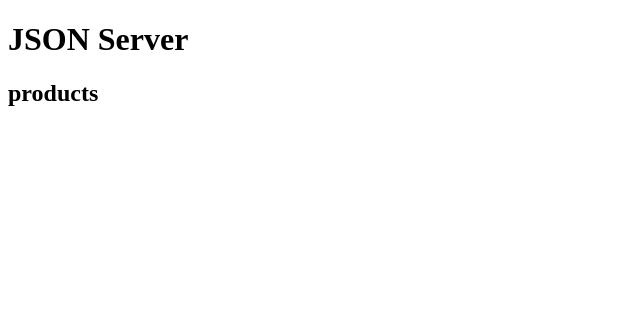
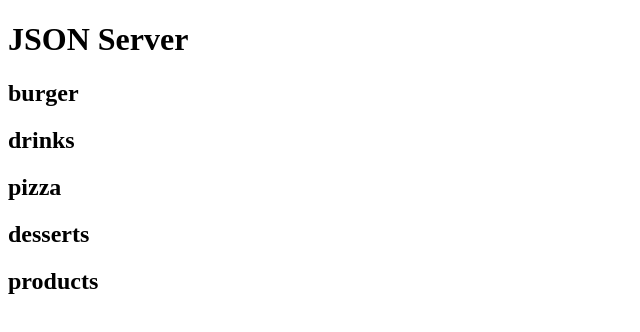
Before and after one commit to mertora/mk-json-server, a website: page public/index.html in a window 1280 px wide. Shown: the whole page, without its empty margins (0-640 px from the left). Drawn offline with Linux system fonts and the light colour scheme.

Commit message:
Version 1.0

```diff
--- a/public/index.html
+++ b/public/index.html
@@ -9,6 +9,10 @@
 
 <body>
     <h1>JSON Server</h1>
+    <h2>burger</h2>
+    <h2>drinks</h2>
+    <h2>pizza</h2>
+    <h2>desserts</h2>
     <h2>products</h2>
 </body>
 
```
